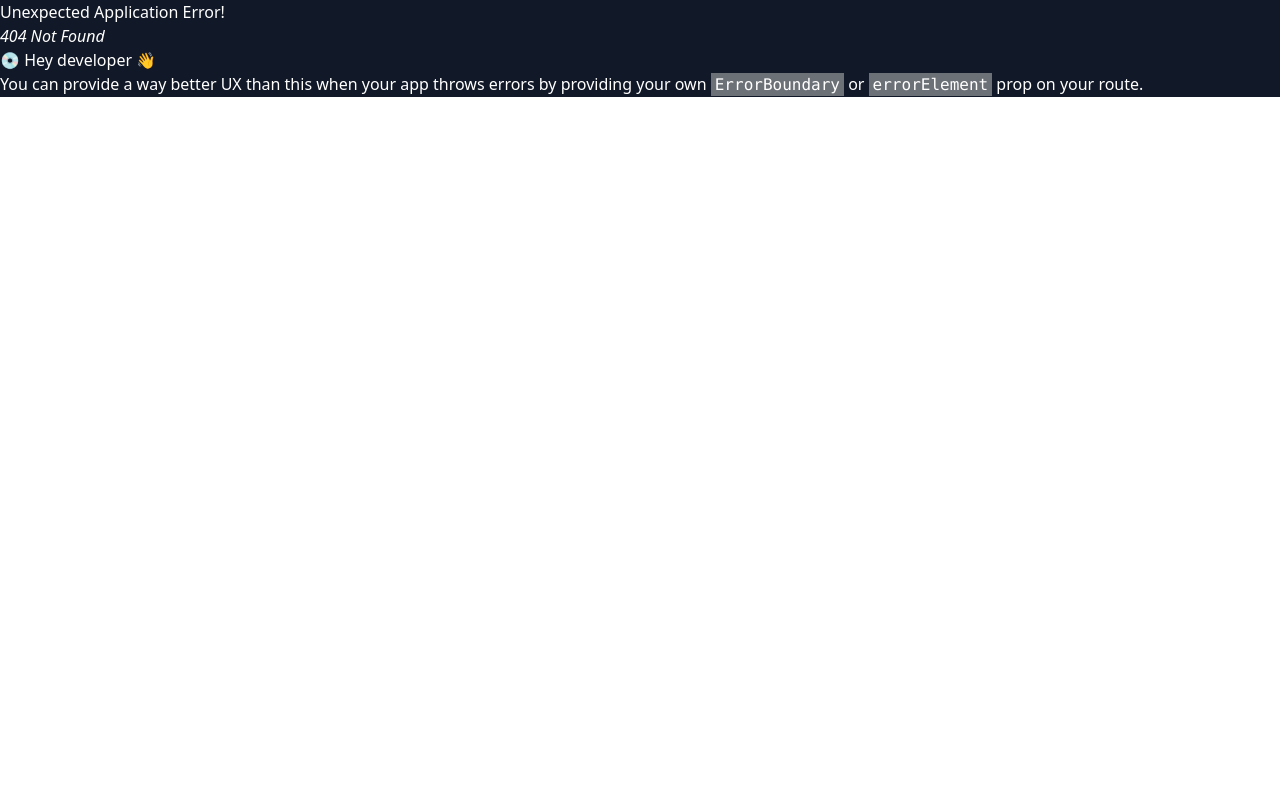
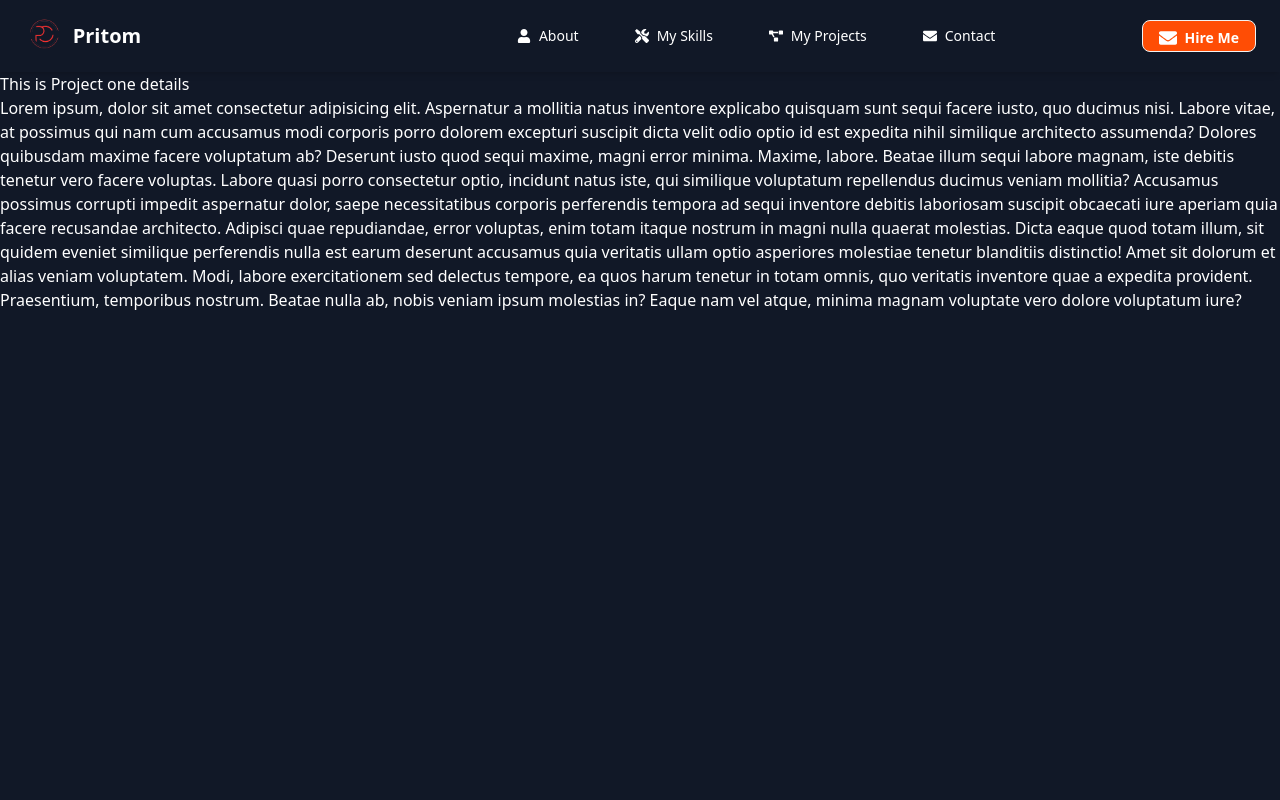
Before and after one commit to PritomChakma/My-Portfolio-Pritom-Chakma, a React (Vite) app: page /project-one-details in a window 1280 px wide. Before the commit this address had no page. Shown: the top 800 px of the page. Built offline with nearby package versions, Linux system fonts and the light colour scheme.

Commit message:
Added project Details When i click view details Button

```diff
--- /dev/null
+++ b/src/Components/Project_1.jsx
@@ -0,0 +1,33 @@
+const Project_1 = () => {
+  return (
+    <div className="">
+      <h1> This is Project one details</h1>
+      <p>
+        Lorem ipsum, dolor sit amet consectetur adipisicing elit. Aspernatur a
+        mollitia natus inventore explicabo quisquam sunt sequi facere iusto, quo
+        ducimus nisi. Labore vitae, at possimus qui nam cum accusamus modi
+        corporis porro dolorem excepturi suscipit dicta velit odio optio id est
+        expedita nihil similique architecto assumenda? Dolores quibusdam maxime
+        facere voluptatum ab? Deserunt iusto quod sequi maxime, magni error
+        minima. Maxime, labore. Beatae illum sequi labore magnam, iste debitis
+        tenetur vero facere voluptas. Labore quasi porro consectetur optio,
+        incidunt natus iste, qui similique voluptatum repellendus ducimus veniam
+        mollitia? Accusamus possimus corrupti impedit aspernatur dolor, saepe
+        necessitatibus corporis perferendis tempora ad sequi inventore debitis
+        laboriosam suscipit obcaecati iure aperiam quia facere recusandae
+        architecto. Adipisci quae repudiandae, error voluptas, enim totam itaque
+        nostrum in magni nulla quaerat molestias. Dicta eaque quod totam illum,
+        sit quidem eveniet similique perferendis nulla est earum deserunt
+        accusamus quia veritatis ullam optio asperiores molestiae tenetur
+        blanditiis distinctio! Amet sit dolorum et alias veniam voluptatem.
+        Modi, labore exercitationem sed delectus tempore, ea quos harum tenetur
+        in totam omnis, quo veritatis inventore quae a expedita provident.
+        Praesentium, temporibus nostrum. Beatae nulla ab, nobis veniam ipsum
+        molestias in? Eaque nam vel atque, minima magnam voluptate vero dolore
+        voluptatum iure?
+      </p>
+    </div>
+  );
+};
+
+export default Project_1;
--- /dev/null
+++ b/src/Components/Project_3.jsx
@@ -0,0 +1,11 @@
+import React from 'react';
+
+const Project_3 = () => {
+    return (
+        <div>
+            <h1>This is Project 3 Details</h1>
+        </div>
+    );
+};
+
+export default Project_3;
--- /dev/null
+++ b/src/Components/Projects_2.jsx
@@ -0,0 +1,11 @@
+
+
+const Projects_2 = () => {
+    return (
+        <div>
+            <h1>This is project 2</h1>
+        </div>
+    );
+};
+
+export default Projects_2;
--- a/src/Page/Home/Hero/Hero.jsx
+++ b/src/Page/Home/Hero/Hero.jsx
@@ -7,7 +7,7 @@ import pritom from "../../../assets/MyImage.png";
 const Hero = () => {
   return (
     <div
-      className="hero flex flex-col-reverse md:flex-row items-center md:w-11/12 mx-auto py-12 px-6 md:px-0 mt-10"
+      className="hero flex flex-col-reverse md:flex-row items-center md:w-11/12 mx-auto py-12 px-6 md:px-0"
       id="top"
     >
       {/* Text Section */}
--- a/src/Projects/Projects.jsx
+++ b/src/Projects/Projects.jsx
@@ -1,9 +1,9 @@
 import React from "react";
 import { FaArrowRight } from "react-icons/fa"; // Importing the right arrow icon
+import { Link } from "react-router-dom";
 import project1 from "../assets/project1.png";
 import project2 from "../assets/project2.png";
 import project3 from "../assets/project3.png";
-import { Link } from "react-router-dom";
 
 const Projects = () => {
   return (
@@ -20,7 +20,8 @@ const Projects = () => {
           />
           <h3 className="text-2xl font-semibold mb-4">Coffee Store</h3>
           <p className="text-lg  mb-4">
-            A brief description of the project goes here. Talk about the key features, technologies used, and any challenges you overcame.
+            A brief description of the project goes here. Talk about the key
+            features, technologies used, and any challenges you overcame.
           </p>
           <div className="flex justify-between items-center mt-4">
             <Link
@@ -64,7 +65,8 @@ const Projects = () => {
           />
           <h3 className="text-2xl font-semibold mb-4 ">Volunteer Management</h3>
           <p className="text-lg mb-4">
-            A brief description of the project goes here. Talk about the key features, technologies used, and any challenges you overcame.
+            A brief description of the project goes here. Talk about the key
+            features, technologies used, and any challenges you overcame.
           </p>
           <div className="flex justify-between items-center mt-4">
             <Link
@@ -91,7 +93,7 @@ const Projects = () => {
               Live Demo
             </Link>
             <Link
-              to="/"
+              to="/project-two-details"
               className="bg-[#ff4d05] text-white btn btn-sm"
             >
               View Details
@@ -108,7 +110,8 @@ const Projects = () => {
           />
           <h3 className="text-2xl font-semibold mb-4 ">Gaming Review</h3>
           <p className="text-lg  mb-4">
-            A brief description of the project goes here. Talk about the key features, technologies used, and any challenges you overcame.
+            A brief description of the project goes here. Talk about the key
+            features, technologies used, and any challenges you overcame.
           </p>
           <div className="flex justify-between items-center mt-4">
             <Link
@@ -134,10 +137,7 @@ const Projects = () => {
             >
               Live Demo
             </Link>
-            <Link
-              to="/"
-              className="bg-[#ff4d05] text-white btn btn-sm"
-            >
+            <Link to="/project-three-details" className="bg-[#ff4d05] text-white btn btn-sm">
               View Details
             </Link>
           </div>
--- a/src/Share/Navbar/Navbar.jsx
+++ b/src/Share/Navbar/Navbar.jsx
@@ -65,7 +65,7 @@ const Navbar = () => {
   );
 
   return (
-    <div className="navbar bg-gray-900 shadow-md fixed top-0 left-0 w-full z-50">
+    <div className="navbar bg-gray-900 shadow-md sticky top-0 left-0 w-full z-10">
       {/* Navbar Start */}
       <div className="navbar-start flex items-center justify-between w-full px-4 py-2">
         {/* Dropdown for Mobile */}
```
Also changed, not shown: src/Router/router.jsx (+21 -6 lines).
